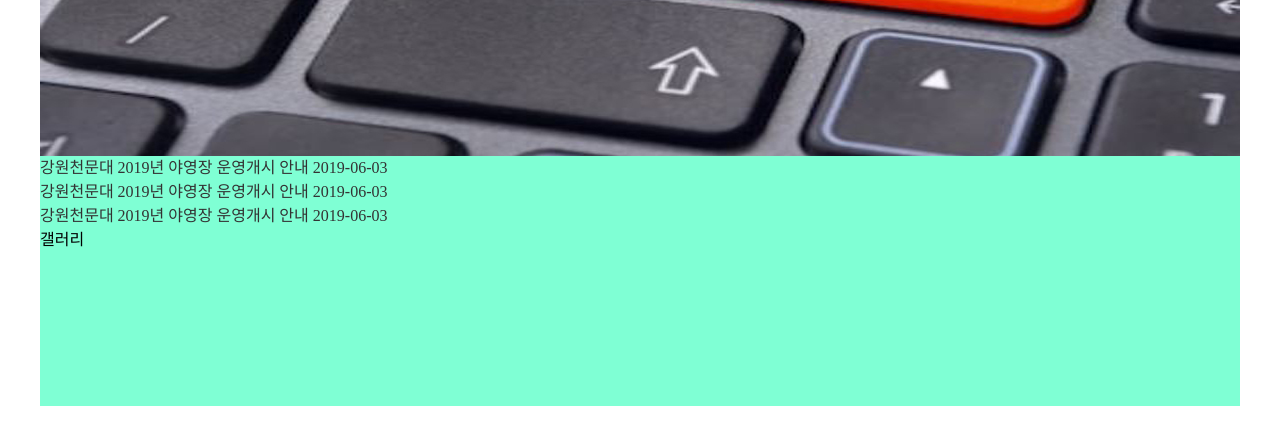
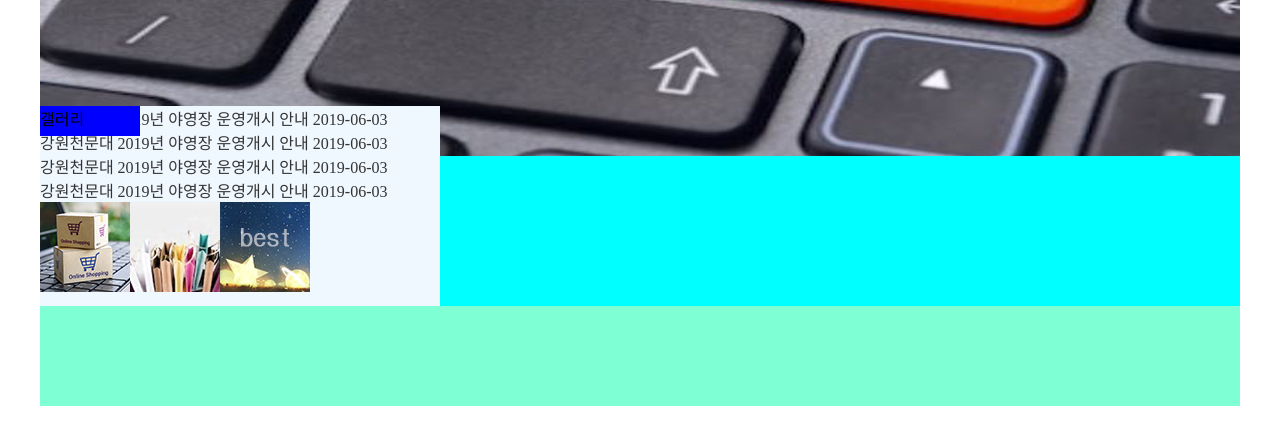
Before and after one commit to jungsaetbyeol/web_study, a plain HTML site: page ex_1.html in a window 1280 px wide. Shown: the part 294-738 px from the top of the page. Drawn offline with Linux system fonts and the light colour scheme.

Commit message:
공지/갤러리 하는 중
합치기 어떻게

```diff
--- a/css/ex_1.css
+++ b/css/ex_1.css
@@ -116,9 +116,59 @@ header nav {
   color: #fff;
 }
 /* 콘텐츠 */
+.contents{
+
+  display: flex;
+  width: 100%;
+  height: 200px;
+  background-color: aliceblue;
+}
+.c{
+
+
+  background-color: aqua;
+  width: 400px;
+  height: 200px;
+}
 /* 공지/갤러리 */
+.c1 p{
+  position: absolute;
+  top: 0;
+  left: 0;
+  width: 100px;
+  height: 30px;
+  /* float: left; */
+  display: block;
+
+  background-color: blue;
+
+}
 /* 공지 */
+.c1{
+
+  position: relative;
+  width: calc(100% / 3);
+  background-color: aliceblue;
+height: 200px;
+}
+.txt{
+  /* background-color: violet;
+  width: 100%;
+
+  margin-top: 90px; */
+}
+.txt a{
+
+}
 /* 갤러리 */
+/* .gal{
+  position: absolute;
+  display: flex;
+
+} */
+ .gal li{
+  float: left;
+ }
 /* 배너 */
 /* 바로가기 */
 /* 하단 */
--- a/ex_1.html
+++ b/ex_1.html
@@ -87,8 +87,8 @@
         <!-- 공지/갤러리 -->
         <div class="c c1">
           <!-- 공지 -->
-           <p>공지사항</p>
-           <ul>
+          <p>공지사항</p>
+          <ul class="txt">
             <li>
               <a href="#">
                 <span>강원천문대 2019년 야영장 운영개시 안내</span>
@@ -113,16 +113,24 @@
                 <span>2019-06-03</span>
               </a>
             </li>
+          </ul>
+          <!-- 갤러리 -->
 
-           </ul>
-          <!-- 갤러리 -->
-          <p>갤러리</p>
+            <p>갤러리</p>
+            <ul class="gal">
+              <li>
+                <img src="images/icon1.jpg" alt="갤러리1" />
+              </li>
+              <li><img src="images/icon2.jpg" alt="갤러리2" /></li>
+              <li><img src="images/icon3.jpg" alt="갤러리3" /></li>
+            </ul>
+
 
         </div>
 
-        <div class="c c1"></div>
+        <div class="c c3"></div>
         <!-- 배너 -->
-        <div class="c c1"></div>
+        <div class="c c4"></div>
         <!-- 바로가기 -->
       </div>
       <!-- 하단 -->
```
